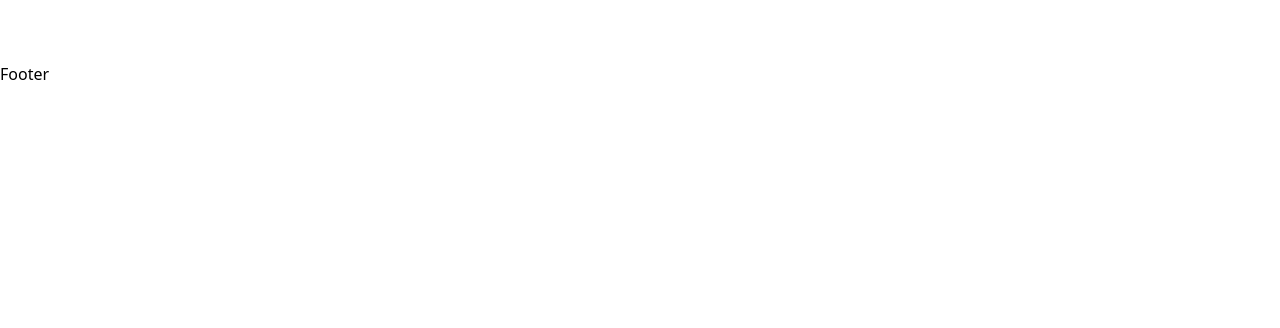
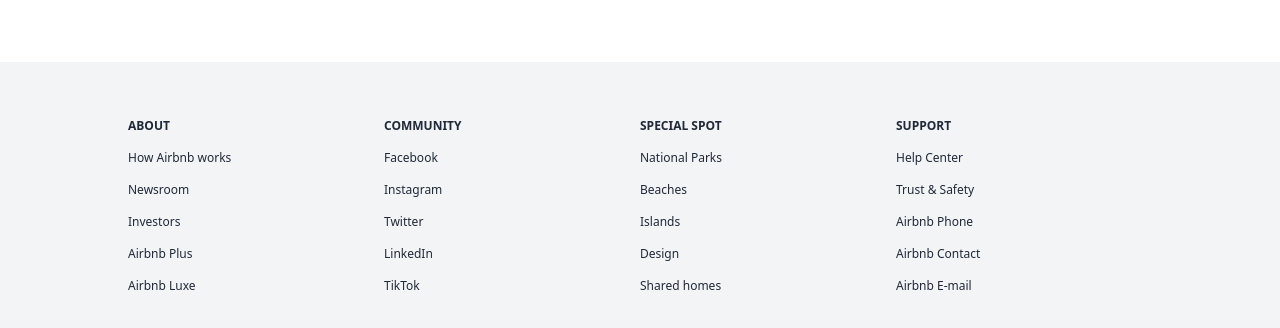
Before and after one commit to FabioDiCeglie/Airbnb_Proto, a Next.js app: page / in a window 1280 px wide. Shown: the part 1898-2226 px from the top of the page. Before the commit the page ends 1984 px from the top, so only its background shows below. Built offline with nearby package versions, Linux system fonts and the light colour scheme.

Commit message:
feat: finished footer

```diff
--- a/components/Footer.tsx
+++ b/components/Footer.tsx
@@ -1,5 +1,42 @@
 function Footer() {
-  return <div>Footer</div>;
+  return (
+    <div className="grid grid-cols-1 md:grid-cols-4 gap-y-10 px-32 py-14 bg-gray-100 text-gray-600">
+      <div className="space-y-4 text-xs text-gray-800">
+        <h5 className="font-bold">ABOUT</h5>
+        <p>How Airbnb works</p>
+        <p>Newsroom</p>
+        <p>Investors</p>
+        <p>Airbnb Plus</p>
+        <p>Airbnb Luxe</p>
+      </div>
+
+      <div className="space-y-4 text-xs text-gray-800">
+        <h5 className="font-bold">COMMUNITY</h5>
+        <p>Facebook</p>
+        <p>Instagram</p>
+        <p>Twitter</p>
+        <p>LinkedIn</p>
+        <p>TikTok</p>
+      </div>
+
+      <div className="space-y-4 text-xs text-gray-800">
+        <h5 className="font-bold">SPECIAL SPOT</h5>
+        <p>National Parks</p>
+        <p>Beaches</p>
+        <p>Islands</p>
+        <p>Design</p>
+        <p>Shared homes</p>
+      </div>
+      <div className="space-y-4 text-xs text-gray-800">
+        <h5 className="font-bold">SUPPORT</h5>
+        <p>Help Center</p>
+        <p>Trust & Safety</p>
+        <p>Airbnb Phone</p>
+        <p>Airbnb Contact</p>
+        <p>Airbnb E-mail</p>
+      </div>
+    </div>
+  );
 }
 
 export default Footer;
```
